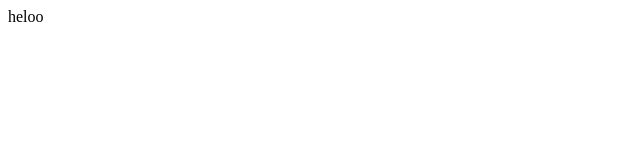
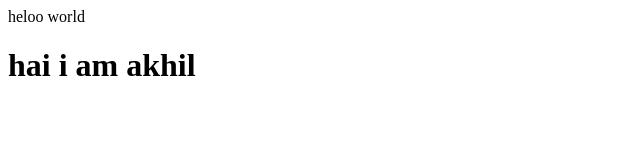
Before and after one commit to AkhilBiju1/sample, a plain HTML site: page index.html in a window 1280 px wide. Shown: the whole page, without its empty margins (0-640 px from the left). Drawn offline with Linux system fonts and the light colour scheme.

Commit message:
added a h1 tag index.html

```diff
--- a/index.html
+++ b/index.html
@@ -1,5 +1,6 @@
 <html>
 <body>
-heloo
+heloo world
+<h1>hai i am akhil</h1>
 </body>
 </html>
```
